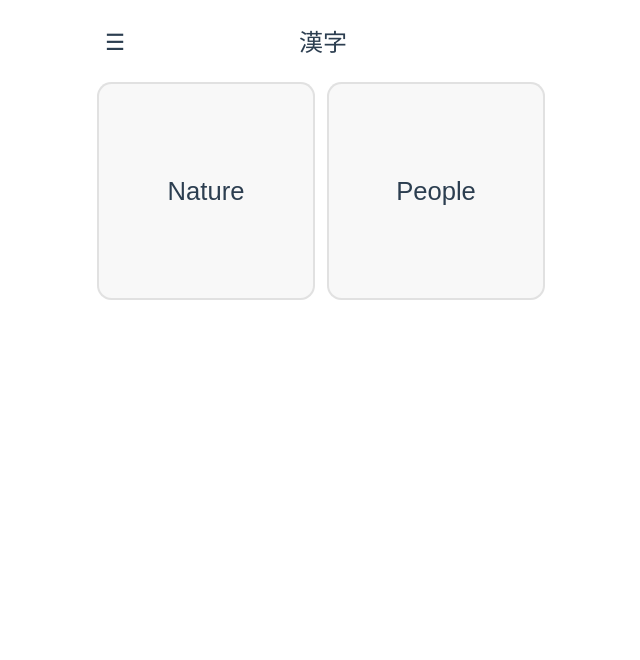
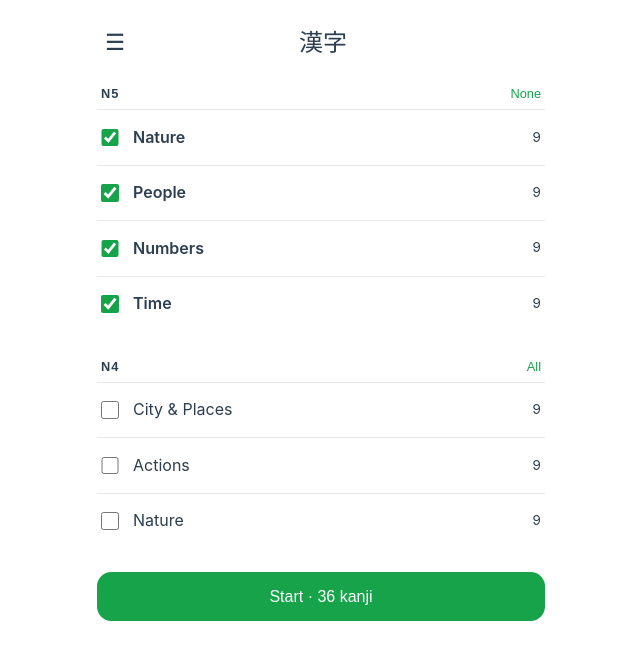
Before and after one commit to vmeirelle/kanji-app, a Vue app: page / in a window 1280 px wide. Shown: the top 660 px of the page, without its empty margins (319-959 px from the left). Built offline with nearby package versions, Linux system fonts and the light colour scheme.

Commit message:
Refactor quiz selection to use categories and levels

```diff
--- a/src/App.vue
+++ b/src/App.vue
@@ -2,7 +2,7 @@
 import { computed, onMounted, ref } from 'vue'
 import { useQuiz } from './useQuiz'
 import { loadRankings, addRanking, type Ranking } from './rankings'
-import SquareGrid, { type GridItem } from './components/SquareGrid.vue'
+import CategoryList from './components/CategoryList.vue'
 import QuizView from './components/QuizView.vue'
 import RankingView from './components/RankingView.vue'
 import SettingsView from './components/SettingsView.vue'
@@ -27,9 +27,6 @@ onMounted(() => {
   rankings.value = loadRankings()
 })
 
-const blockItems = computed<GridItem[]>(() =>
-  q.blocks.value.map((b) => ({ key: b.id, label: b.name })),
-)
 // Fill fraction for the progress bar (current question / pass size).
 const progress = computed(() =>
   q.passTotal.value ? (q.position.value / q.passTotal.value) * 100 : 0,
@@ -41,11 +38,11 @@ function go(id: string) {
 }
 
 function saveScore() {
-  if (!name.value.trim() || saved.value || !q.block.value) return
+  if (!name.value.trim() || saved.value || !q.selected.value.length) return
   rankings.value = addRanking({
     name: name.value.trim(),
-    blockId: q.block.value.id,
-    blockName: q.blockName.value,
+    blockId: q.selectionId.value,
+    blockName: q.selectionName.value,
     pct: q.pct.value,
     date: new Date().toISOString(),
   })
@@ -76,14 +73,18 @@ function finish() {
 
     <!-- LEARN -->
     <template v-if="view === 'learn'">
-      <!-- Pick a block (the only setup tap) -->
-      <section v-if="q.phase.value === 'block'">
-        <SquareGrid :items="blockItems" @select="q.selectBlock" />
+      <!-- Pick categories, by level. Remembered, so it is one tap next time. -->
+      <section v-if="q.phase.value === 'ready'" class="pick">
+        <CategoryList :blocks="q.blocks.value" v-model:selected="q.selected.value" />
+        <button class="btn primary" :disabled="!q.poolSize.value" @click="q.startPass">
+          Start · {{ q.poolSize.value }} kanji
+        </button>
       </section>
 
       <!-- Answer questions -->
       <section v-else-if="q.phase.value === 'question' && q.question.value">
         <div class="bar">
+          <button class="stop" @click="finish">✕ Stop</button>
           <span>{{ q.position.value }}/{{ q.passTotal.value }}</span>
           <span class="tally">
             <span class="ok">✓ {{ q.correct.value }}</span>
@@ -103,9 +104,9 @@ function finish() {
       <!-- End-of-pass popup -->
       <div v-else class="overlay">
         <div class="modal">
-          <p class="lead">Block complete 🎉</p>
+          <p class="lead">Round complete 🎉</p>
           <p class="score">{{ q.pct.value }}%</p>
-          <p class="hint">First-try score on {{ q.blockName.value }}</p>
+          <p class="hint">First-try score on {{ q.selectionName.value }}</p>
 
           <button v-if="q.canRetry.value" class="btn" @click="q.retryIncorrect">
             Retry incorrect ({{ q.incorrectCount.value }})
@@ -169,6 +170,11 @@ function finish() {
   color: var(--color-heading);
   margin-right: 2.5rem; /* balance the hamburger so the title stays centered */
 }
+.pick {
+  display: flex;
+  flex-direction: column;
+  gap: 1.5rem;
+}
 .lead {
   text-align: center;
   font-size: 1.25rem;
@@ -184,6 +190,14 @@ function finish() {
 .tally {
   display: flex;
   gap: 0.75rem;
+}
+.stop {
+  border: none;
+  background: transparent;
+  color: var(--color-text);
+  font-size: 0.85rem;
+  padding: 0.25rem 0.25rem 0.25rem 0;
+  cursor: pointer;
 }
 .ok {
   color: #16a34a;
--- /dev/null
+++ b/src/components/CategoryList.vue
@@ -0,0 +1,99 @@
+<script setup lang="ts">
+import { computed } from 'vue'
+import { byLevel, type Block } from '../data/blocks'
+
+const props = defineProps<{ blocks: Block[]; selected: string[] }>()
+const emit = defineEmits<{ 'update:selected': [string[]] }>()
+
+const groups = computed(() => byLevel(props.blocks))
+const has = (id: string) => props.selected.includes(id)
+
+function toggle(id: string) {
+  emit(
+    'update:selected',
+    has(id) ? props.selected.filter((x) => x !== id) : [...props.selected, id],
+  )
+}
+
+/** Tapping the level header takes all of it, or drops all of it. */
+function toggleLevel(ids: string[]) {
+  emit(
+    'update:selected',
+    ids.every(has)
+      ? props.selected.filter((x) => !ids.includes(x))
+      : [...new Set([...props.selected, ...ids])],
+  )
+}
+</script>
+
+<template>
+  <div class="levels">
+    <section v-for="g in groups" :key="g.level" class="level">
+      <button class="head" @click="toggleLevel(g.blocks.map((b) => b.id))">
+        <span class="tag">{{ g.level }}</span>
+        <span class="all">{{ g.blocks.every((b) => has(b.id)) ? 'None' : 'All' }}</span>
+      </button>
+      <label v-for="b in g.blocks" :key="b.id" class="row" :class="{ on: has(b.id) }">
+        <input type="checkbox" :checked="has(b.id)" @change="toggle(b.id)" />
+        <span class="name">{{ b.name }}</span>
+        <span class="count">{{ b.kanji.length }}</span>
+      </label>
+    </section>
+  </div>
+</template>
+
+<style scoped>
+.levels {
+  display: flex;
+  flex-direction: column;
+  gap: 1.5rem;
+}
+.level {
+  display: flex;
+  flex-direction: column;
+}
+.head {
+  display: flex;
+  align-items: center;
+  justify-content: space-between;
+  padding: 0.25rem 0.25rem 0.5rem;
+  border: none;
+  background: transparent;
+  cursor: pointer;
+}
+.tag {
+  font-size: 0.8rem;
+  font-weight: 700;
+  letter-spacing: 0.08em;
+  color: var(--color-heading);
+}
+.all {
+  font-size: 0.8rem;
+  color: #16a34a;
+}
+.row {
+  display: grid;
+  grid-template-columns: 1.25rem 1fr auto;
+  align-items: center;
+  gap: 0.75rem;
+  padding: 0.9rem 0.25rem;
+  border-top: 1px solid var(--color-border);
+  color: var(--color-text);
+  font-size: 1rem;
+  cursor: pointer;
+}
+.row.on .name {
+  color: var(--color-heading);
+  font-weight: 600;
+}
+input {
+  width: 1.1rem;
+  height: 1.1rem;
+  accent-color: #16a34a;
+}
+.count {
+  font-size: 0.85rem;
+  color: var(--color-text);
+  font-variant-numeric: tabular-nums;
+}
+</style>
--- a/src/data/blocks.json
+++ b/src/data/blocks.json
@@ -1,6 +1,7 @@
 [
   {
     "id": "n5-nature",
+    "level": "N5",
     "name": "Nature",
     "kanji": [
       { "char": "日", "meaning": "sun / day", "kana": "にち" },
@@ -16,6 +17,7 @@
   },
   {
     "id": "n5-people",
+    "level": "N5",
     "name": "People",
     "kanji": [
       { "char": "人", "meaning": "person", "kana": "ひと" },
@@ -28,5 +30,85 @@
       { "char": "足", "meaning": "foot / leg", "kana": "あし" },
       { "char": "心", "meaning": "heart", "kana": "こころ" }
     ]
+  },
+  {
+    "id": "n5-numbers",
+    "level": "N5",
+    "name": "Numbers",
+    "kanji": [
+      { "char": "一", "meaning": "one", "kana": "いち" },
+      { "char": "二", "meaning": "two", "kana": "に" },
+      { "char": "三", "meaning": "three", "kana": "さん" },
+      { "char": "四", "meaning": "four", "kana": "よん" },
+      { "char": "五", "meaning": "five", "kana": "ご" },
+      { "char": "六", "meaning": "six", "kana": "ろく" },
+      { "char": "七", "meaning": "seven", "kana": "なな" },
+      { "char": "八", "meaning": "eight", "kana": "はち" },
+      { "char": "九", "meaning": "nine", "kana": "きゅう" }
+    ]
+  },
+  {
+    "id": "n5-time",
+    "level": "N5",
+    "name": "Time",
+    "kanji": [
+      { "char": "年", "meaning": "year", "kana": "とし" },
+      { "char": "時", "meaning": "hour", "kana": "じ" },
+      { "char": "分", "meaning": "minute", "kana": "ふん" },
+      { "char": "今", "meaning": "now", "kana": "いま" },
+      { "char": "半", "meaning": "half", "kana": "はん" },
+      { "char": "毎", "meaning": "every", "kana": "まい" },
+      { "char": "何", "meaning": "what", "kana": "なに" },
+      { "char": "週", "meaning": "week", "kana": "しゅう" },
+      { "char": "曜", "meaning": "day of the week", "kana": "よう" }
+    ]
+  },
+  {
+    "id": "n4-city",
+    "level": "N4",
+    "name": "City & Places",
+    "kanji": [
+      { "char": "町", "meaning": "town", "kana": "まち" },
+      { "char": "村", "meaning": "village", "kana": "むら" },
+      { "char": "市", "meaning": "city", "kana": "し" },
+      { "char": "京", "meaning": "capital", "kana": "きょう" },
+      { "char": "都", "meaning": "metropolis", "kana": "と" },
+      { "char": "県", "meaning": "prefecture", "kana": "けん" },
+      { "char": "島", "meaning": "island", "kana": "しま" },
+      { "char": "道", "meaning": "road", "kana": "どう" },
+      { "char": "駅", "meaning": "station", "kana": "えき" }
+    ]
+  },
+  {
+    "id": "n4-actions",
+    "level": "N4",
+    "name": "Actions",
+    "kanji": [
+      { "char": "借", "meaning": "borrow", "kana": "かり" },
+      { "char": "貸", "meaning": "lend", "kana": "かし" },
+      { "char": "打", "meaning": "hit", "kana": "う" },
+      { "char": "洗", "meaning": "wash", "kana": "あら" },
+      { "char": "使", "meaning": "use", "kana": "つか" },
+      { "char": "走", "meaning": "run", "kana": "はし" },
+      { "char": "歩", "meaning": "walk", "kana": "ある" },
+      { "char": "待", "meaning": "wait", "kana": "ま" },
+      { "char": "立", "meaning": "stand", "kana": "た" }
+    ]
+  },
+  {
+    "id": "n4-nature",
+    "level": "N4",
+    "name": "Nature",
+    "kanji": [
+      { "char": "空", "meaning": "sky", "kana": "そら" },
+      { "char": "海", "meaning": "sea", "kana": "うみ" },
+      { "char": "森", "meaning": "forest", "kana": "もり" },
+      { "char": "林", "meaning": "woods", "kana": "はやし" },
+      { "char": "池", "meaning": "pond", "kana": "いけ" },
+      { "char": "岩", "meaning": "rock", "kana": "いわ" },
+      { "char": "石", "meaning": "stone", "kana": "いし" },
+      { "char": "雲", "meaning": "cloud", "kana": "くも" },
+      { "char": "星", "meaning": "star", "kana": "ほし" }
+    ]
   }
 ]
--- a/src/data/blocks.ts
+++ b/src/data/blocks.ts
@@ -1,7 +1,22 @@
 import blocks from './blocks.json'
 
 export type Kanji = { char: string; meaning: string; kana: string }
-export type Block = { id: string; name: string; kanji: Kanji[] }
+export type Block = { id: string; level: string; name: string; kanji: Kanji[] }
 
 /** Data-access seam: swap the JSON import for a `fetch()` when a backend exists. */
 export const loadBlocks = async (): Promise<Block[]> => blocks as Block[]
+
+/** Blocks grouped by JLPT level, in file order (N5 first). */
+export function byLevel(blocks: Block[]): { level: string; blocks: Block[] }[] {
+  const out: { level: string; blocks: Block[] }[] = []
+  for (const b of blocks) {
+    const g = out.find((g) => g.level === b.level)
+    if (g) g.blocks.push(b)
+    else out.push({ level: b.level, blocks: [b] })
+  }
+  return out
+}
+
+/** The kanji the user has opted into — the quiz pool and its distractors. */
+export const poolOf = (blocks: Block[], ids: string[]): Kanji[] =>
+  blocks.filter((b) => ids.includes(b.id)).flatMap((b) => b.kanji)
--- a/src/useQuiz.ts
+++ b/src/useQuiz.ts
@@ -1,13 +1,13 @@
 import { ref, computed, watch } from 'vue'
-import { loadBlocks, type Block } from './data/blocks'
-import { modeOf, buildQuestion, type Format, type Question } from './quiz'
+import { loadBlocks, poolOf, type Block } from './data/blocks'
+import { modeOf, buildQuestion, shuffle, type Format, type Question } from './quiz'
 import * as storage from './storage'
 
-type Phase = 'block' | 'question' | 'done'
+type Phase = 'ready' | 'question' | 'done'
 
 /** The minimal, JSON-serializable slice we persist to localStorage. */
 type Persisted = {
-  blockId: string
+  selected: string[]
   queue: string[]
   passTotal: number
   incorrect: string[]
@@ -21,14 +21,14 @@ type Persisted = {
   hasRetried: boolean
 }
 
-const KEY = 'kanji-quiz-state.v3'
+const KEY = 'kanji-quiz-state.v4'
 const REVEAL_MS = 600 // how long the correct/wrong colors stay lit
 const CLEAR_MS = 220 // neutral gap while the colors fade, before the next kanji
 
 export function useQuiz() {
   const blocks = ref<Block[]>([])
-  const phase = ref<Phase>('block')
-  const blockId = ref<string | null>(null)
+  const phase = ref<Phase>('ready')
+  const selected = ref<string[]>([]) // category ids the user opted into; persisted
   const queue = ref<string[]>([]) // kanji chars left in this pass; [0] is current
   const passTotal = ref(0) // size of the current pass, for the x/total display
   const incorrect = ref<string[]>([]) // chars answered wrong this pass
@@ -49,9 +49,17 @@ export function useQuiz() {
   const chosenKey = ref<string | null>(null) // the square the user tapped (drives colors)
   const locked = ref(false) // block taps through the reveal + fade, until next kanji
 
-  const block = computed(() => blocks.value.find((b) => b.id === blockId.value) ?? null)
-  const blockName = computed(() => block.value?.name ?? '')
-  const byChar = (c: string) => block.value?.kanji.find((k) => k.char === c) ?? null
+  // Every selected category pooled together: the pass, and the distractors.
+  const pool = computed(() => poolOf(blocks.value, selected.value))
+  const poolSize = computed(() => pool.value.length)
+  const byChar = (c: string) => pool.value.find((k) => k.char === c) ?? null
+  const chosenBlocks = computed(() => blocks.value.filter((b) => selected.value.includes(b.id)))
+  /** Short label for the header and the ranking row. */
+  const selectionName = computed(() => {
+    const names = chosenBlocks.value.map((b) => b.name)
+    return names.length > 2 ? `${names[0]} +${names.length - 1}` : names.join(' · ')
+  })
+  const selectionId = computed(() => [...selected.value].sort().join('+'))
   // Question number within the current pass, e.g. 3 of 9.
   const position = computed(() => passTotal.value - queue.value.length + 1)
   const incorrectCount = computed(() => incorrect.value.length)
@@ -65,40 +73,44 @@ export function useQuiz() {
   /** Build a question for the head of the queue using the current From/To. */
   function newQuestion() {
     const target = queue.value[0] ? byChar(queue.value[0]) : null
-    if (!target || !block.value) return
-    question.value = buildQuestion(target, block.value.kanji, modeOf(from.value, to.value))
+    if (!target) return
+    question.value = buildQuestion(target, pool.value, modeOf(from.value, to.value))
     chosenKey.value = null
   }
 
   async function start() {
     blocks.value = await loadBlocks()
     const saved = storage.load<Persisted>(KEY)
-    const savedBlock = saved && blocks.value.find((b) => b.id === saved.blockId)
-    if (saved && savedBlock && Array.isArray(saved.queue)) {
-      blockId.value = saved.blockId
-      queue.value = saved.queue
-      passTotal.value = saved.passTotal || saved.queue.length
+    // Categories are config: remembered across sessions, so no re-picking.
+    selected.value = (saved?.selected ?? []).filter((id) =>
+      blocks.value.some((b) => b.id === id),
+    )
+    if (!saved) {
+      selected.value = blocks.value.filter((b) => b.level === 'N5').map((b) => b.id)
+      return
+    }
+    from.value = saved.from ?? 'char'
+    to.value = saved.to ?? 'meaning'
+    // Only resume a pass whose kanji are all still in the selected pool.
+    const q = (saved.queue ?? []).filter((c) => pool.value.some((k) => k.char === c))
+    if (!q.length || q.length !== saved.queue?.length) return
+    queue.value = q
+    passTotal.value = saved.passTotal || q.length
     incorrect.value = saved.incorrect ?? []
     correct.value = saved.correct ?? 0
     wrong.value = saved.wrong ?? 0
-      from.value = saved.from ?? 'char'
-      to.value = saved.to ?? 'meaning'
     firstCorrect.value = saved.firstCorrect ?? 0
     firstTotal.value = saved.firstTotal ?? 0
     scored.value = saved.scored ?? false
     hasRetried.value = saved.hasRetried ?? false
-      if (queue.value.length) {
     newQuestion()
     phase.value = 'question'
-      } else {
-        phase.value = 'done'
-      }
-    }
   }
 
-  function selectBlock(id: string) {
-    blockId.value = id
-    queue.value = block.value ? block.value.kanji.map((k) => k.char) : []
+  /** Begin a fresh pass over every kanji in the selected categories. */
+  function startPass() {
+    if (!poolSize.value) return
+    queue.value = shuffle(pool.value.map((k) => k.char))
     passTotal.value = queue.value.length
     incorrect.value = []
     correct.value = 0
@@ -162,9 +174,8 @@ export function useQuiz() {
     phase.value = 'question'
   }
 
+  /** Back to the category list — keeps the selection, drops the finished pass. */
   function restart() {
-    storage.remove(KEY)
-    blockId.value = null
     queue.value = []
     passTotal.value = 0
     incorrect.value = []
@@ -176,7 +187,7 @@ export function useQuiz() {
     hasRetried.value = false
     question.value = null
     chosenKey.value = null
-    phase.value = 'block'
+    phase.value = 'ready'
   }
 
   // Rebuild the current question when the user toggles From/To mid-quiz.
@@ -184,14 +195,12 @@ export function useQuiz() {
     if (phase.value === 'question') newQuestion()
   })
 
-  // Persist the durable slice whenever it changes (incl. the done/popup state,
-  // so a reload resumes there). Cleared only by restart().
+  // Persist selection + pass progress whenever either changes.
   watch(
-    [blockId, queue, passTotal, incorrect, correct, wrong, from, to, scored, hasRetried],
+    [selected, queue, passTotal, incorrect, correct, wrong, from, to, scored, hasRetried],
     () => {
-      if (blockId.value) {
       storage.save<Persisted>(KEY, {
-          blockId: blockId.value,
+        selected: selected.value,
         queue: queue.value,
         passTotal: passTotal.value,
         incorrect: incorrect.value,
@@ -204,7 +213,6 @@ export function useQuiz() {
         scored: scored.value,
         hasRetried: hasRetried.value,
       })
-      }
     },
     { deep: true },
   )
@@ -212,8 +220,10 @@ export function useQuiz() {
   return {
     blocks,
     phase,
-    block,
-    blockName,
+    selected,
+    poolSize,
+    selectionName,
+    selectionId,
     question,
     chosenKey,
     locked,
@@ -227,7 +237,7 @@ export function useQuiz() {
     from,
     to,
     start,
-    selectBlock,
+    startPass,
     answer,
     retryIncorrect,
     restart,
```
Also changed, not shown: 2 other files (tests, documents, lock files or other folders). Lines whose indentation alone changed are shown as unchanged.
